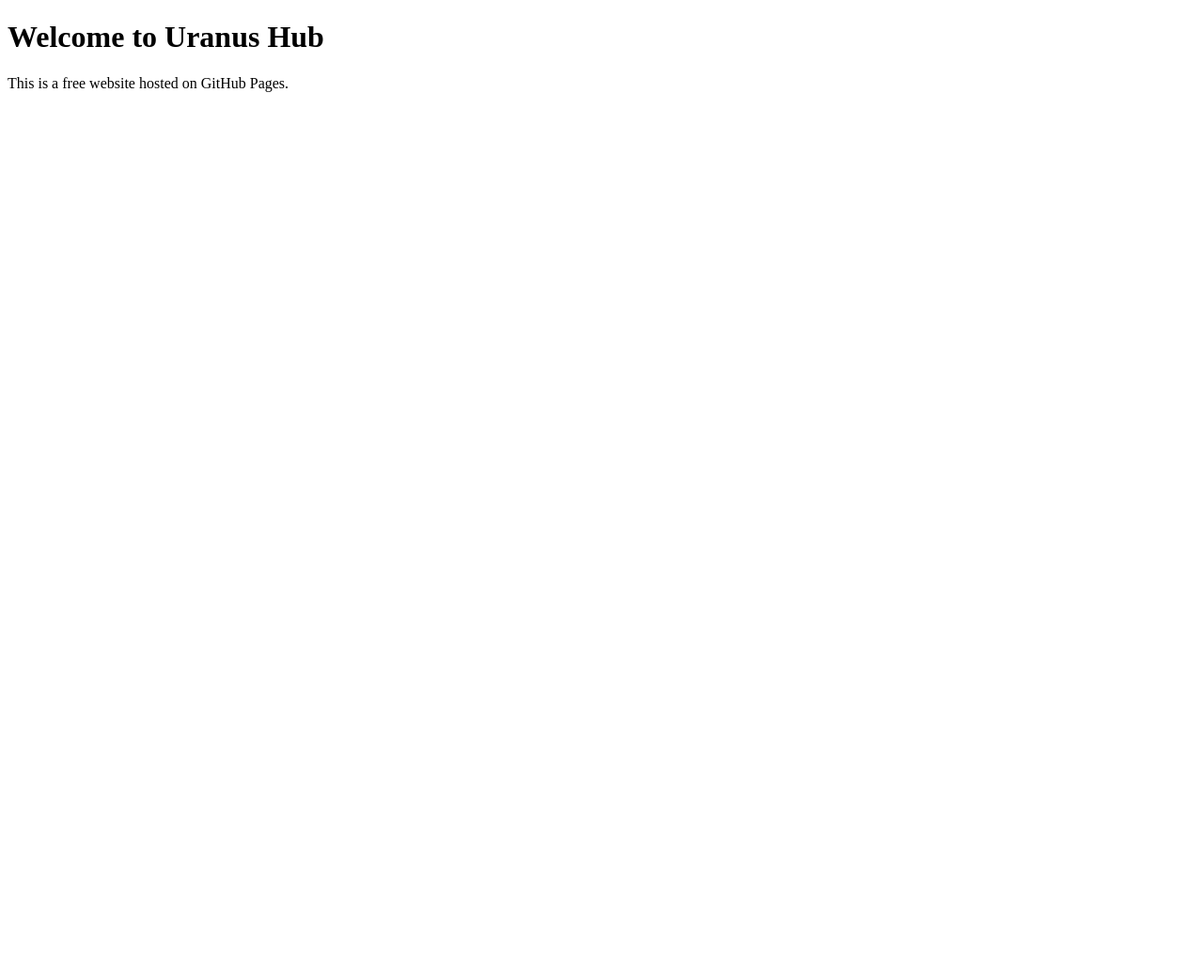
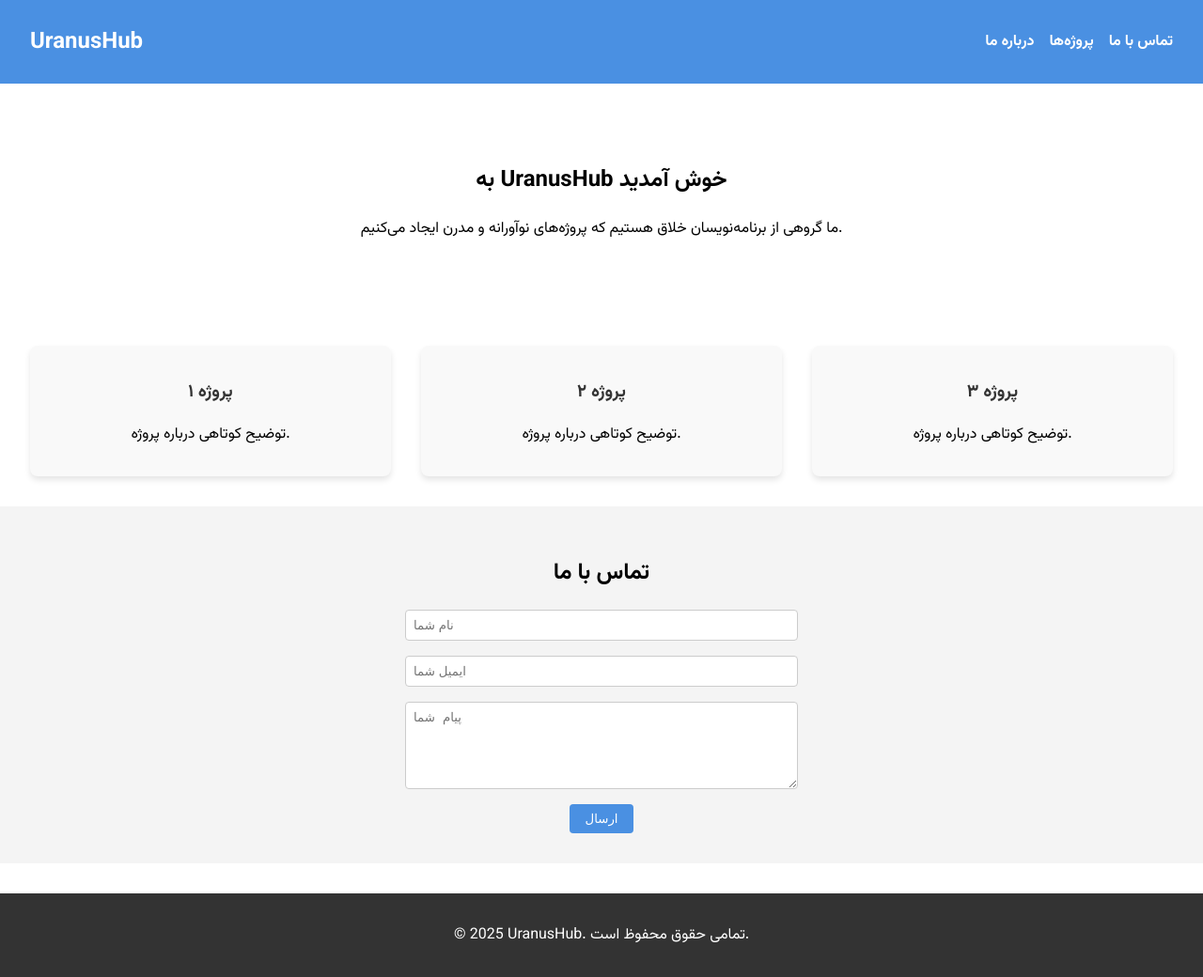
Before and after one commit to UranusHubTeam/UranusHub.github.io, a plain HTML site: page index.html in a window 1280 px wide. Shown: the whole page at 94% size. Before the commit the page ends 800 px from the top, so only its background shows below. Drawn offline with Linux system fonts and the light colour scheme.

Commit message:
Update index.html
Signed-off-by: UranusHubTeam <this.salvatore@gmail.com>

```diff
--- a/index.html
+++ b/index.html
@@ -1,10 +1,158 @@
 <!DOCTYPE html>
-<html>
+<html lang="fa">
 <head>
-    <title>Uranus Hub</title>
+    <meta charset="UTF-8">
+    <meta name="viewport" content="width=device-width, initial-scale=1.0">
+    <title>UranusHub</title>
+    <link href="https://fonts.googleapis.com/css2?family=Vazirmatn:wght@400;700&display=swap" rel="stylesheet">
+    <style>
+        body {
+            font-family: 'Vazirmatn', sans-serif;
+            margin: 0;
+            padding: 0;
+            box-sizing: border-box;
+        }
+
+        header {
+            background-color: #4A90E2;
+            color: white;
+            padding: 1rem 2rem;
+            display: flex;
+            justify-content: space-between;
+            align-items: center;
+        }
+
+        header .logo {
+            font-size: 1.5rem;
+            font-weight: bold;
+        }
+
+        nav ul {
+            list-style: none;
+            display: flex;
+            gap: 1rem;
+        }
+
+        nav ul li {
+            display: inline;
+        }
+
+        nav ul li a {
+            text-decoration: none;
+            color: white;
+            font-weight: 700;
+        }
+
+        section {
+            padding: 2rem;
+        }
+
+        .about {
+            text-align: center;
+            margin: 2rem 0;
+        }
+
+        .projects {
+            display: grid;
+            grid-template-columns: repeat(auto-fit, minmax(300px, 1fr));
+            gap: 2rem;
+        }
+
+        .project-card {
+            background-color: #f9f9f9;
+            padding: 1rem;
+            border-radius: 8px;
+            box-shadow: 0 4px 6px rgba(0, 0, 0, 0.1);
+            text-align: center;
+        }
+
+        .project-card h3 {
+            color: #333;
+        }
+
+        .contact {
+            background-color: #f4f4f4;
+            padding: 2rem;
+            text-align: center;
+        }
+
+        .contact form {
+            display: flex;
+            flex-direction: column;
+            align-items: center;
+            gap: 1rem;
+        }
+
+        .contact input, .contact textarea {
+            width: 100%;
+            max-width: 400px;
+            padding: 0.5rem;
+            border: 1px solid #ccc;
+            border-radius: 4px;
+        }
+
+        .contact button {
+            background-color: #4A90E2;
+            color: white;
+            padding: 0.5rem 1rem;
+            border: none;
+            border-radius: 4px;
+            cursor: pointer;
+        }
+
+        footer {
+            background-color: #333;
+            color: white;
+            text-align: center;
+            padding: 1rem 0;
+            margin-top: 2rem;
+        }
+    </style>
 </head>
 <body>
-    <h1>Welcome to Uranus Hub</h1>
-    <p>This is a free website hosted on GitHub Pages.</p>
+    <header>
+        <div class="logo">UranusHub</div>
+        <nav>
+            <ul>
+                <li><a href="#about">درباره ما</a></li>
+                <li><a href="#projects">پروژه‌ها</a></li>
+                <li><a href="#contact">تماس با ما</a></li>
+            </ul>
+        </nav>
+    </header>
+
+    <section id="about" class="about">
+        <h1>به UranusHub خوش آمدید</h1>
+        <p>ما گروهی از برنامه‌نویسان خلاق هستیم که پروژه‌های نوآورانه و مدرن ایجاد می‌کنیم.</p>
+    </section>
+
+    <section id="projects" class="projects">
+        <div class="project-card">
+            <h3>پروژه ۱</h3>
+            <p>توضیح کوتاهی درباره پروژه.</p>
+        </div>
+        <div class="project-card">
+            <h3>پروژه ۲</h3>
+            <p>توضیح کوتاهی درباره پروژه.</p>
+        </div>
+        <div class="project-card">
+            <h3>پروژه ۳</h3>
+            <p>توضیح کوتاهی درباره پروژه.</p>
+        </div>
+    </section>
+
+    <section id="contact" class="contact">
+        <h2>تماس با ما</h2>
+        <form>
+            <input type="text" placeholder="نام شما" required>
+            <input type="email" placeholder="ایمیل شما" required>
+            <textarea placeholder="پیام شما" rows="5" required></textarea>
+            <button type="submit">ارسال</button>
+        </form>
+    </section>
+
+    <footer>
+        <p>&copy; 2025 UranusHub. تمامی حقوق محفوظ است.</p>
+    </footer>
 </body>
 </html>
```
